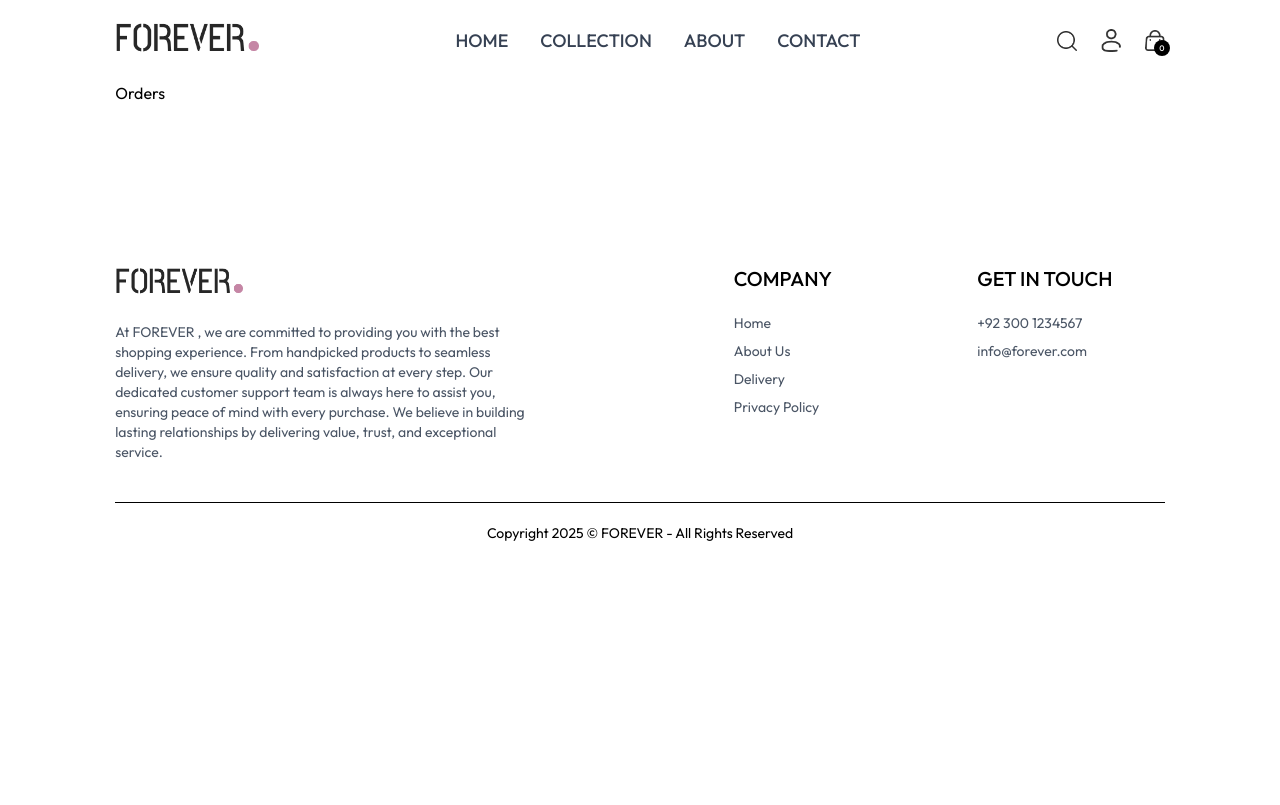
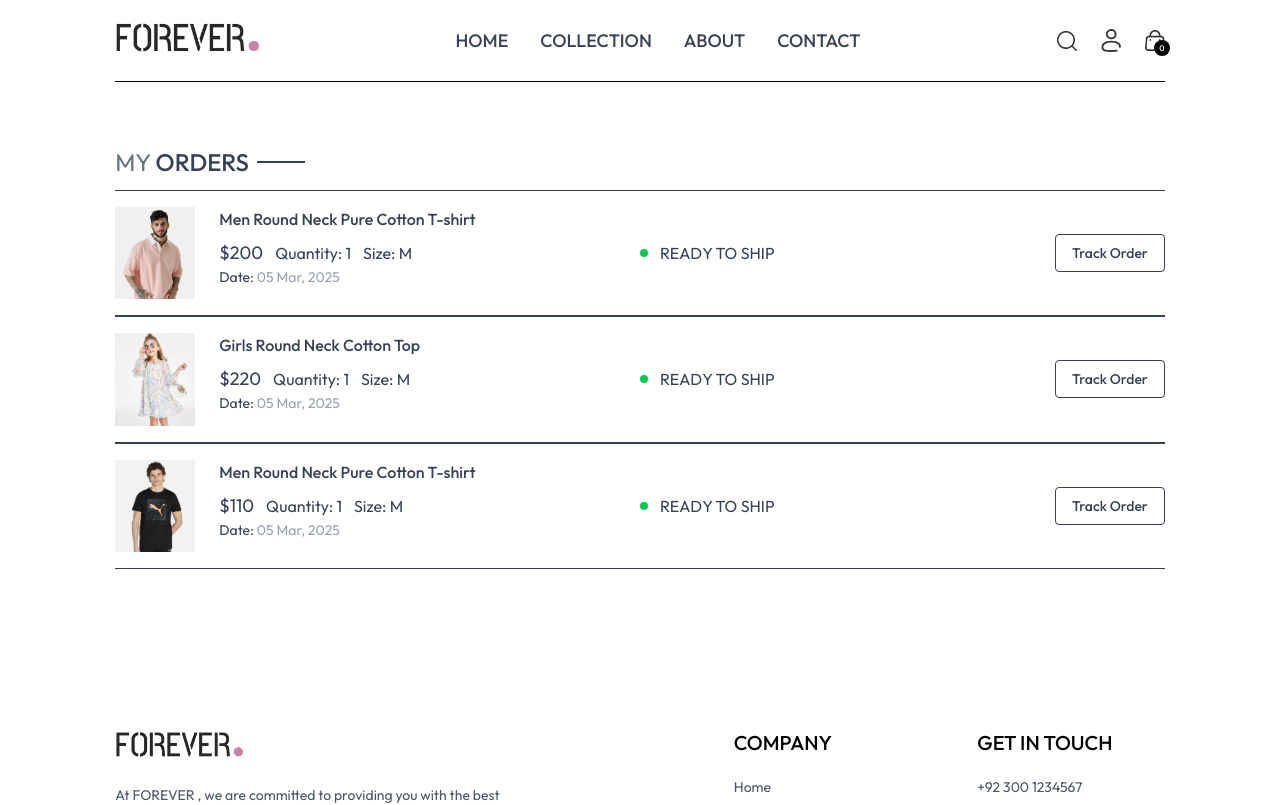
Before and after one commit to Hasnain91/ecomm-app, a React (Vite) app in the folder frontend/: page /orders in a window 1280 px wide. Shown: the top 805 px of the page. Built offline with nearby package versions, Linux system fonts and the light colour scheme.

Commit message:
orders page ui

```diff
--- a/frontend/src/pages/Orders.jsx
+++ b/frontend/src/pages/Orders.jsx
@@ -1,7 +1,58 @@
-import React from "react";
+import React, { useContext } from "react";
+import { ShopContext } from "../context/ShopContext";
 
 const Orders = () => {
-  return <div>Orders</div>;
+  const { currency, products } = useContext(ShopContext);
+
+  return (
+    <div className="border-t pt-16">
+      <div className="text-2xl">
+        <div className="inline-flex gap-2 items-center mb-3">
+          <p className="text-gray-500">
+            MY <span className="text-gray-700 font-medium">ORDERS</span>
+          </p>
+          <p className="w-8 sm:w-12 h-[1.5px] sm:h-[2px] bg-gray-700"></p>
+        </div>
+      </div>
+
+      <div>
+        {products.slice(1, 4).map((product, index) => (
+          <div
+            key={index}
+            className="py-4 border-t border-b text-gray-700 flex flex-col md:flex-row md:items-center md:justify-between gap-4"
+          >
+            <div className="flex items-start gap-6 text-sm">
+              <img className="w-16 sm:w-20" src={product.image[0]} alt="" />
+              <div>
+                <p className="sm:text-base font-medium">{product.name}</p>
+                <div className="flex items-center gap-3 mt-2 text-base text-gray-700">
+                  <p className="text-lg">
+                    {currency}
+                    {product.price}
+                  </p>
+                  <p>Quantity: 1</p>
+                  <p>Size: M</p>
+                </div>
+                <p>
+                  Date: <span className="text-gray-400">05 Mar, 2025</span>
+                </p>
+              </div>
+            </div>
+
+            <div className="md:w-1/2 flex justify-between">
+              <div className="flex items-center gap-3">
+                <p className="min-w-2 h-2 rounded-full bg-green-500"></p>
+                <p className="text-sm md:text-base  ">READY TO SHIP</p>
+              </div>
+              <button className="border px-4 py-2 text-sm font-medium rounded-sm cursor-pointer">
+                Track Order
+              </button>
+            </div>
+          </div>
+        ))}
+      </div>
+    </div>
+  );
 };
 
 export default Orders;
```
